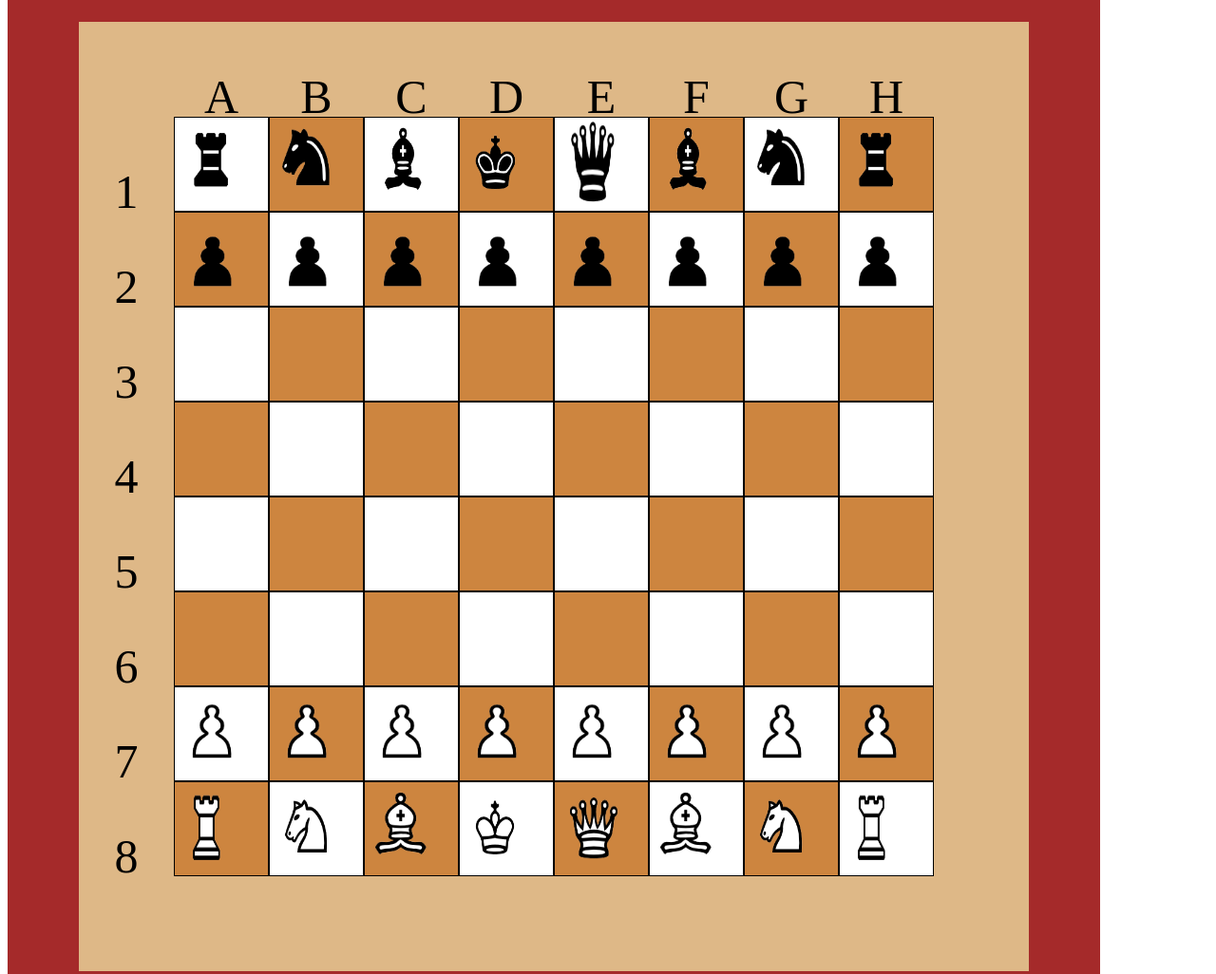
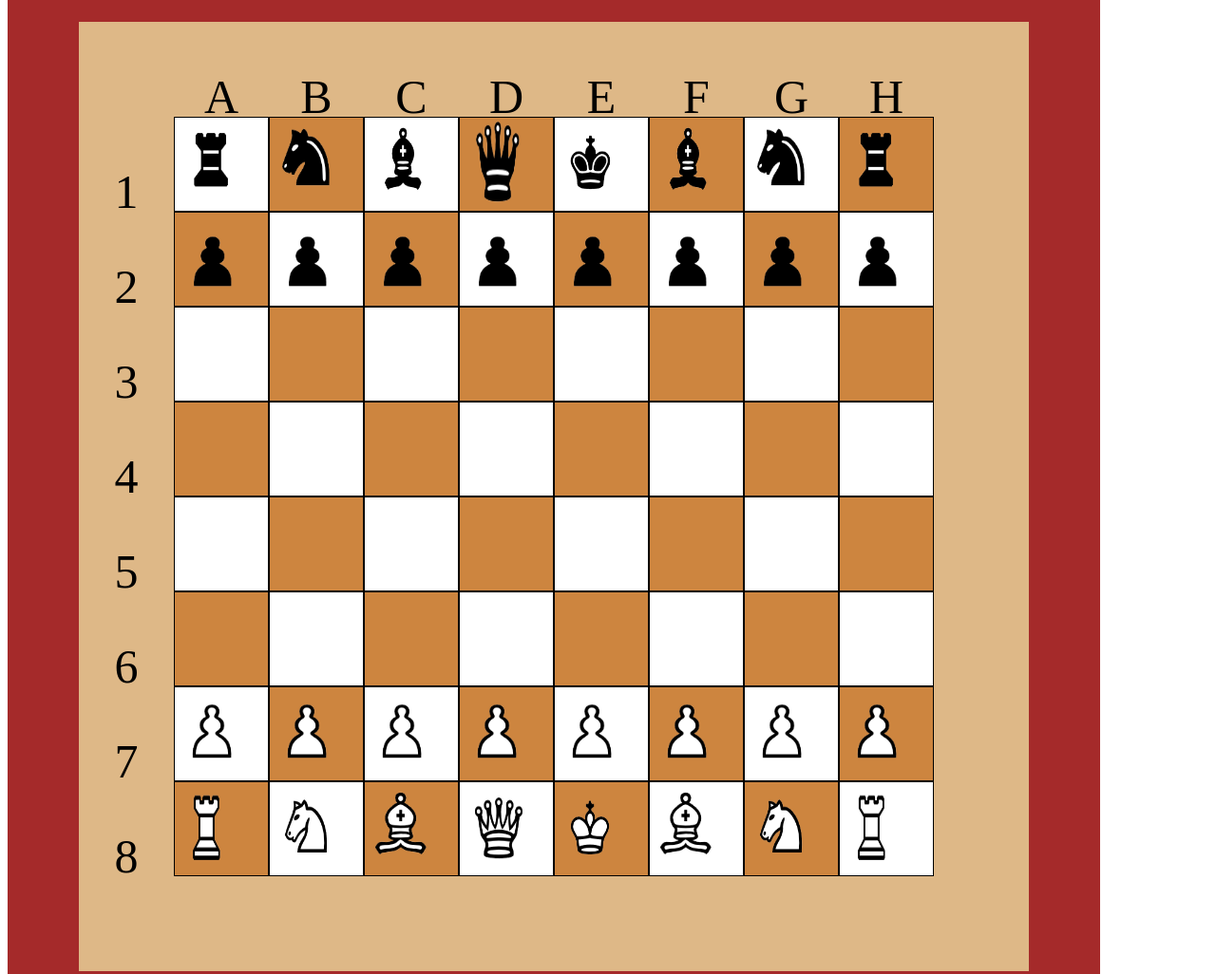
Before and after one commit to 1adna/Web_3, a plain HTML site: page index.html in a window 1280 px wide. Shown: the part 60-1086 px from the top of the page at 95% size. Drawn offline with Linux system fonts and the light colour scheme.

Commit message:
Add files via upload

```diff
--- a/index.html
+++ b/index.html
@@ -63,27 +63,27 @@
         </div>
         <div class="column">
             <div class="size text ">D</div>
-            <div class="size black "><img src="blackqueen.png" width="80%" height="80%"></div>
+            <div class="size black "><img src="blackKing.png" width="80%" height="80%"></div>
             <div class="size white "><img src="blackPeshka.png" width="80%" height="80%"></div>
             <div class="size black "></div>
             <div class="size white "></div>
             <div class="size black "></div>
             <div class="size white "></div>
             <div class="size black "><img src="whitePeshka.png" width="80%" height="80%"></div>
-            <div class="size white "><img src="whitequeen.png" width="80%" height="80%"></div>
+            <div class="size white "><img src="whiteking.png" width="80%" height="80%"></div>
 
 
         </div>
         <div class="column">
             <div class="size text ">E</div>
-            <div class="size white "><img src="blackKing.png" width="80%" height="80%"></div>
+            <div class="size white "><img src="blackqueen.png" width="80%" height="80%"></div>
             <div class="size black "><img src="blackPeshka.png" width="80%" height="80%"></div>
             <div class="size white "></div>
             <div class="size black "></div>
             <div class="size white "></div>
             <div class="size black "></div>
             <div class="size white "><img src="whitePeshka.png" width="80%" height="80%"></div>
-            <div class="size black "><img src="whiteking.png" width="80%" height="80%"></div>
+            <div class="size black "><img src="whitequeen.png" width="80%" height="80%"></div>
 
 
         </div>
```
